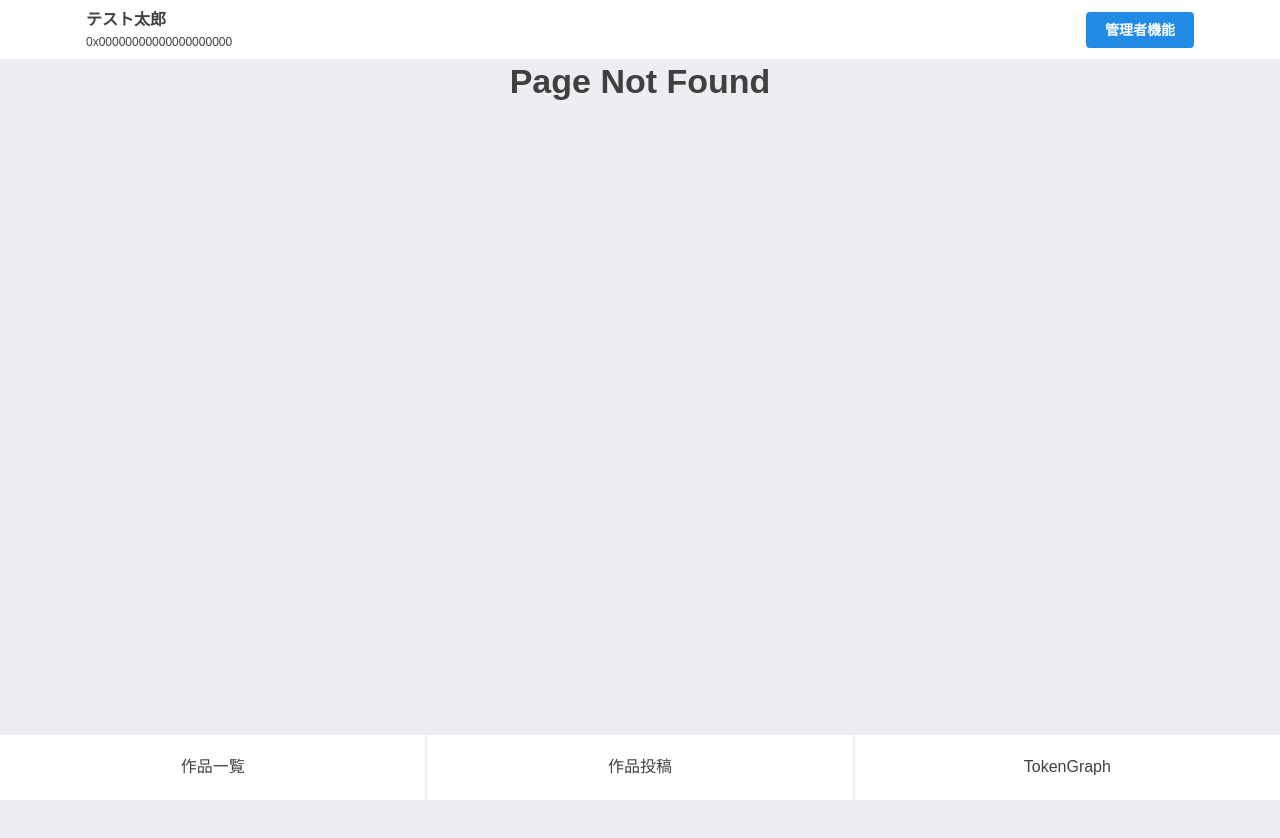
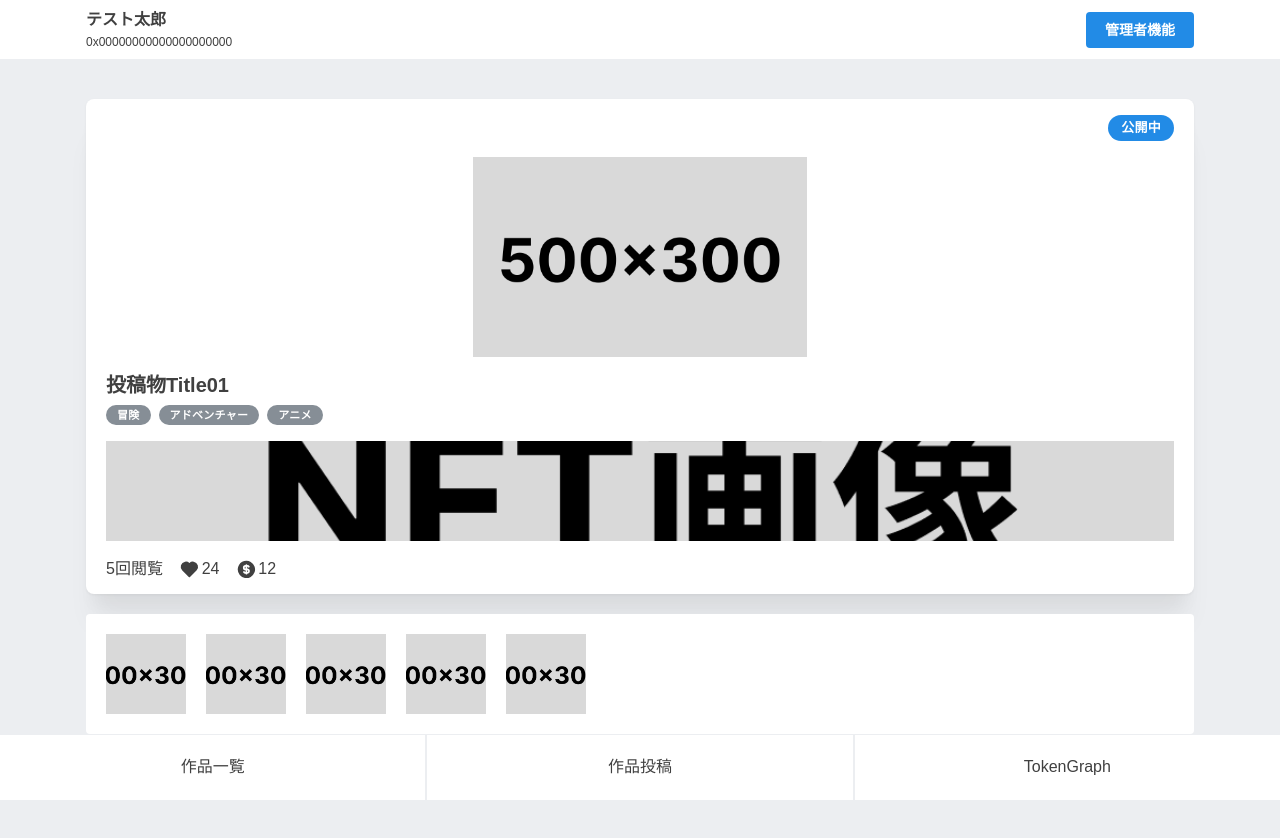
Before and after one commit to cg-yamada/sandbox, a Next.js app: page /mypage in a window 1280 px wide. Before the commit this address had no page. Before the commit the page ends 800 px from the top, so only its background shows below. Built offline with nearby package versions, Linux system fonts and the light colour scheme.

Commit message:
feat: add mypage

```diff
--- a/src/app/comics/page.tsx
+++ b/src/app/comics/page.tsx
@@ -2,6 +2,7 @@ import { ImageWithModal } from "@/components/elements/ImageWithModal"
 import { Paths } from "@/config/consts"
 import { items } from "@/dummy"
 import { Anchor, Button, Container, Paper, SimpleGrid, Text } from "@mantine/core"
+import Link from "next/link"
 import type { Metadata } from "next/types"
 
 export const metadata: Metadata = {
@@ -17,7 +18,7 @@ export default function ComicsPage() {
           {items.map((item) => (
             <Paper pt={32} pb={12} px={20} shadow="xl" radius="md" key={item.id}>
               <ImageWithModal mb={16} h="200px" src={item.image} fit="contain" />
-              <Anchor href={Paths.COMIC.replace(":id", item.id)}>
+              <Anchor component={Link} href={Paths.COMIC.replace(":id", item.id)}>
                 <Text fz={16} lh="20px" fw="bold" children={item.title} />
                 <Text ml={2} fz={12} children={item.createrName} />
               </Anchor>
--- a/src/app/mypage/achivement/page.tsx
+++ b/src/app/mypage/page.tsx
@@ -1,11 +1,59 @@
-import { Container } from "@mantine/core"
+import { ImageWithModal } from "@/components/elements/ImageWithModal"
+import { Paths } from "@/config/consts"
+import { dummyComics } from "@/dummy"
+import { Anchor, Badge, Container, Flex, Group, Image, Paper, ScrollArea, Space, Text } from "@mantine/core"
+import { IconCoinFilled, IconHeartFilled } from "@tabler/icons-react"
+import Link from "next/link"
 import type { Metadata } from "next/types"
 
 export const metadata: Metadata = {
-  title: "投稿実績",
-  description: "投稿実績",
+  title: "作品一覧",
+  description: "作品一覧",
 }
 
 export default function Page() {
-  return <Container py={40}>投稿実績を表示する</Container>
+  // TODO: アイテムの切替は都度APIコール or クライアントで切替
+  return (
+    <Container py={40}>
+      <Paper pt={16} pb={12} px={20} shadow="xl" radius="md" key={dummyComics[0].id}>
+        <Flex justify="flex-end">
+          <Badge ta="right" size="lg" children={dummyComics[0].isPublic ? "公開中" : "非公開"} />
+        </Flex>
+        <ImageWithModal mt={16} h="200px" src={dummyComics[0].thumbnail} fit="contain" />
+        <Text mt={16} fz={20} lh="24px" fw="bold" children={dummyComics[0].title} />
+        <Flex mt={8} mb={16} gap={8}>
+          {dummyComics[0].tags.map((tag) => (
+            <Badge bg="gray" children={tag} key={tag} />
+          ))}
+        </Flex>
+        <Anchor component={Link} href={Paths.USER_ACHIVEMENT}>
+          <Image src={dummyComics[0].nftImage} h="100px" />
+        </Anchor>
+        <Space h="md" />
+        <Anchor component={Link} href={Paths.TOKEN_GRAPH}>
+          <Group gap={16}>
+            <Text children={`${dummyComics[0].views}回閲覧`} />
+            <Flex align="center">
+              <IconHeartFilled size="1.3rem" />
+              <Text ml={2} children={dummyComics[0].likes} />
+            </Flex>
+            <Flex align="center">
+              <IconCoinFilled size="1.3rem" />
+              <Text ml={2} children={dummyComics[0].receivedPOL} />
+            </Flex>
+          </Group>
+        </Anchor>
+      </Paper>
+
+      <Paper mt={20} py={20} pl={20}>
+        <ScrollArea w="100%">
+          <Flex gap={20}>
+            {dummyComics.map((comic) => (
+              <Image mr={comic === dummyComics.at(-1) ? 20 : 0} h={80} w={80} src={comic.thumbnail} key={comic.id} />
+            ))}
+          </Flex>
+        </ScrollArea>
+      </Paper>
+    </Container>
+  )
 }
--- a/src/config/styles/TextInput.module.css
+++ b/src/config/styles/TextInput.module.css
@@ -15,17 +15,19 @@
   }
 } */
 
-.label[data-variant='filled'] {
+.label[data-variant="filled"] {
   font-weight: bold;
 }
 
-.input[data-variant='filled'] {
-  border: 1px solid #A0A0A0;
+.input[data-variant="filled"] {
+  font-size: 1rem;
+  border: 1px solid #a0a0a0;
   border-radius: 8px;
   background: white;
 }
 
-.input[data-variant='filled'][data-error="true"] {
+.input[data-variant="filled"][data-error="true"] {
+  font-size: 1rem;
   color: var(--mantine-color-pink-6);
   border: 2px solid var(--mantine-color-pink-6);
 }
--- a/src/dummy.ts
+++ b/src/dummy.ts
@@ -1,6 +1,71 @@
+import type { Comic } from "./app/features/comic/types"
+
 export const items = [
   { id: "1", title: "投稿物Title", createrName: "投稿者名称", image: "images/500x300.png" },
   { id: "2", title: "投稿物Title", createrName: "投稿者名称", image: "images/500x300.png" },
   { id: "3", title: "投稿物Title", createrName: "投稿者名称", image: "images/300x600.png" },
   { id: "4", title: "投稿物Title", createrName: "投稿者名称", image: "images/300x600.png" },
 ]
+
+export const dummyComics: Comic[] = [
+  {
+    id: "1",
+    title: "投稿物Title01",
+    creator: "投稿者名称01",
+    thumbnail: "images/500x300.png",
+    nftImage: "images/nft.png",
+    views: 5,
+    likes: 24,
+    receivedPOL: 12,
+    isPublic: true,
+    tags: ["冒険", "アドベンチャー", "アニメ"],
+  },
+  {
+    id: "2",
+    title: "投稿物Title02",
+    creator: "投稿者名称02",
+    thumbnail: "images/500x300.png",
+    nftImage: "images/nft.png",
+    views: 20,
+    likes: 4,
+    receivedPOL: 31,
+    isPublic: false,
+    tags: ["冒険", "アニメ"],
+  },
+  {
+    id: "3",
+    title: "投稿物Title03",
+    creator: "投稿者名称03",
+    thumbnail: "images/500x300.png",
+    nftImage: "images/nft.png",
+    views: 30,
+    likes: 300,
+    receivedPOL: 31,
+    isPublic: false,
+    tags: ["冒険", "アニメ"],
+  },
+  {
+    id: "4",
+    title: "投稿物Title04",
+    creator: "投稿者名称04",
+    thumbnail: "images/500x300.png",
+    nftImage: "images/nft.png",
+    views: 30,
+    likes: 300,
+    receivedPOL: 31,
+    isPublic: false,
+    tags: ["冒険", "アニメ"],
+  },
+  {
+    id: "5",
+    title: "投稿物Title05",
+    creator: "投稿者名称05",
+    thumbnail: "images/500x300.png",
+    nftImage: "images/nft.png",
+    views: 50,
+    likes: 5,
+    receivedPOL: 31,
+    isPublic: false,
+    tags: ["冒険", "アニメ"],
+  },
+]
```
Also changed, not shown: src/app/features/comic/types.ts (+6 -2 lines), public/images/nft.png (added).
